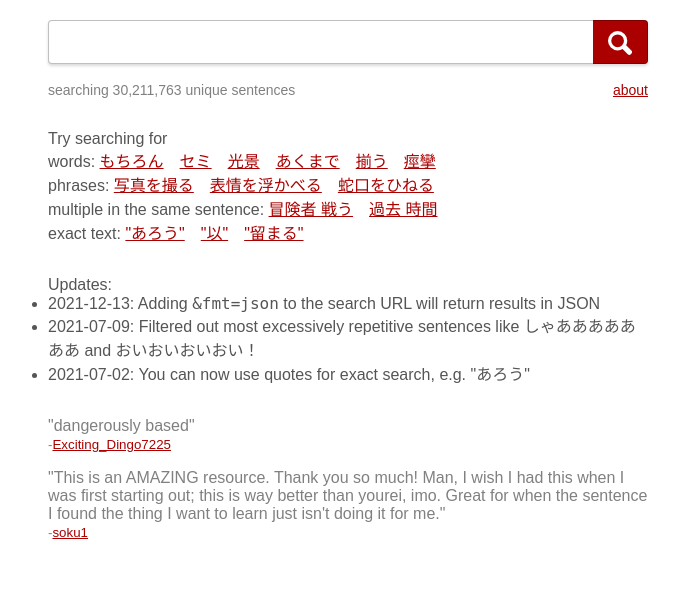
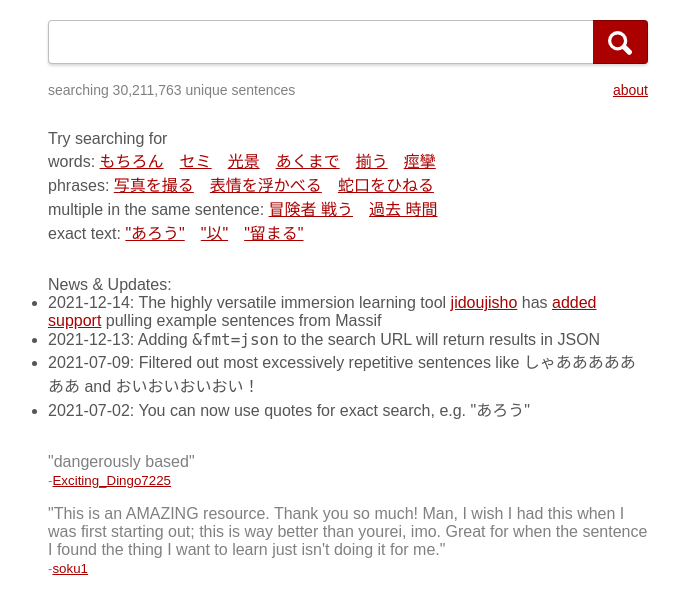
Before and after one commit to rsimmons/massif, a Python web app: template web/templates/index.html in a window 1280 px wide. Shown: the top 614 px of the page, without its empty margins (292-972 px from the left). Run offline with Jinja, Linux system fonts and the light colour scheme; the template is opened without the code that fills it, so the values that code supplies are empty.

Commit message:
Mention jidoujisho support in news

```diff
--- a/web/templates/index.html
+++ b/web/templates/index.html
@@ -228,8 +228,9 @@ em {
                     </p>
                 </div>
                 <div id="updates">
-                    Updates:
+                    News &amp; Updates:
                     <ul>
+                        <li>2021-12-14: The highly versatile immersion learning tool <a href="https://github.com/lrorpilla/jidoujisho">jidoujisho</a> has <a href="https://github.com/lrorpilla/jidoujisho/releases/tag/1.1">added support</a> pulling example sentences from Massif</li>
                         <li>2021-12-13: Adding <code>&amp;fmt=json</code> to the search URL will return results in JSON</li>
                         <li>2021-07-09: Filtered out most excessively repetitive sentences like しゃあああああああ and おいおいおいおい！</li>
                         <li>2021-07-02: You can now use quotes for exact search, e.g. "あろう"</li>
```
